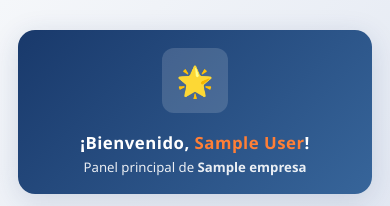
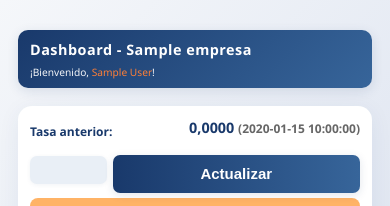
Before and after one commit to Stromgarde76/deco_system, a PHP site: page /modules/dashboard.php in a window 390 px wide. Shown: the part 102-308 px from the top of the page. Run offline with PHP 8.4, Linux system fonts and the light colour scheme; the visitor is signed in with stand-in values (Sample User, id 1); tables that the repository leaves empty or names only in its code hold one stand-in row (values such as "Sample post").

Commit message:
Implement optimized dashboard topbar with compact design
Co-authored-by: Stromgarde76 <223334061+Stromgarde76@users.noreply.github.com>

```diff
--- a/assets/css/style.css
+++ b/assets/css/style.css
@@ -1178,7 +1178,35 @@ table.reporte-tabla th, table.reporte-tabla td {
     color: var(--color-secundario);
 }
 
-/* Dashboard - Welcome message (header llamativo) */
+/* Dashboard - Topbar compact (nuevo diseño optimizado) */
+.dashboard-topbar {
+    display: flex;
+    align-items: center;
+    justify-content: space-between;
+    background: linear-gradient(135deg, var(--color-principal) 0%, #37659a 100%);
+    border-radius: 10px;
+    padding: 0.8rem 1.5rem;
+    margin-bottom: 1.5rem;
+    box-shadow: 0 3px 12px rgba(25, 57, 107, 0.12);
+    color: #fff;
+}
+
+.dashboard-topbar-title {
+    font-size: 1.4rem;
+    font-weight: bold;
+    color: #fff;
+    margin: 0;
+    letter-spacing: 0.5px;
+}
+
+.dashboard-topbar-welcome {
+    font-size: 0.95rem;
+    color: rgba(255, 255, 255, 0.95);
+    margin: 0;
+    font-weight: 500;
+}
+
+/* Dashboard - Welcome message (header llamativo) - deprecated pero mantenido para compatibilidad */
 .welcome-msg {
     background: linear-gradient(135deg, var(--color-principal) 0%, #37659a 100%);
     border-radius: 17px;
@@ -1562,6 +1590,22 @@ table.reporte-tabla th, table.reporte-tabla td {
         font-size: 1.4rem;
     }
 
+    /* Responsive para dashboard-topbar */
+    .dashboard-topbar {
+        flex-direction: column;
+        align-items: flex-start;
+        gap: 0.5rem;
+        padding: 0.8rem 1rem;
+    }
+
+    .dashboard-topbar-title {
+        font-size: 1.2rem;
+    }
+
+    .dashboard-topbar-welcome {
+        font-size: 0.85rem;
+    }
+
     .dashboard-cards {
         grid-template-columns: 1fr;
         gap: 1.4rem;
--- a/modules/dashboard.php
+++ b/modules/dashboard.php
@@ -126,13 +126,10 @@ $input_tasa_value = ($tasa_actual !== '' && $tasa_actual !== null) ? str_replace
 
     <main class="dashboard-main">
         <div class="container-dashboard">
-            <!-- Header: bienvenida llamativa con ícono -->
-            <div class="welcome-msg">
-                <div class="welcome-icon">&#127775;</div>
-                <div class="welcome-content">
-                    <h1>¡Bienvenido, <span class="dashboard-usuario"><?php echo htmlspecialchars($_SESSION['nombre']); ?></span>!</h1>
-                    <p>Panel principal de <strong><?php echo htmlspecialchars($empresa_nombre); ?></strong></p>
-                </div>
+            <!-- Header: barra superior optimizada con diseño discreto -->
+            <div class="dashboard-topbar">
+                <h2 class="dashboard-topbar-title">Dashboard - <?php echo htmlspecialchars($empresa_nombre); ?></h2>
+                <p class="dashboard-topbar-welcome">¡Bienvenido, <span class="dashboard-usuario"><?php echo htmlspecialchars($_SESSION['nombre']); ?></span>!</p>
             </div>
 
             <!-- Tasa de cambio compacta -->
```
